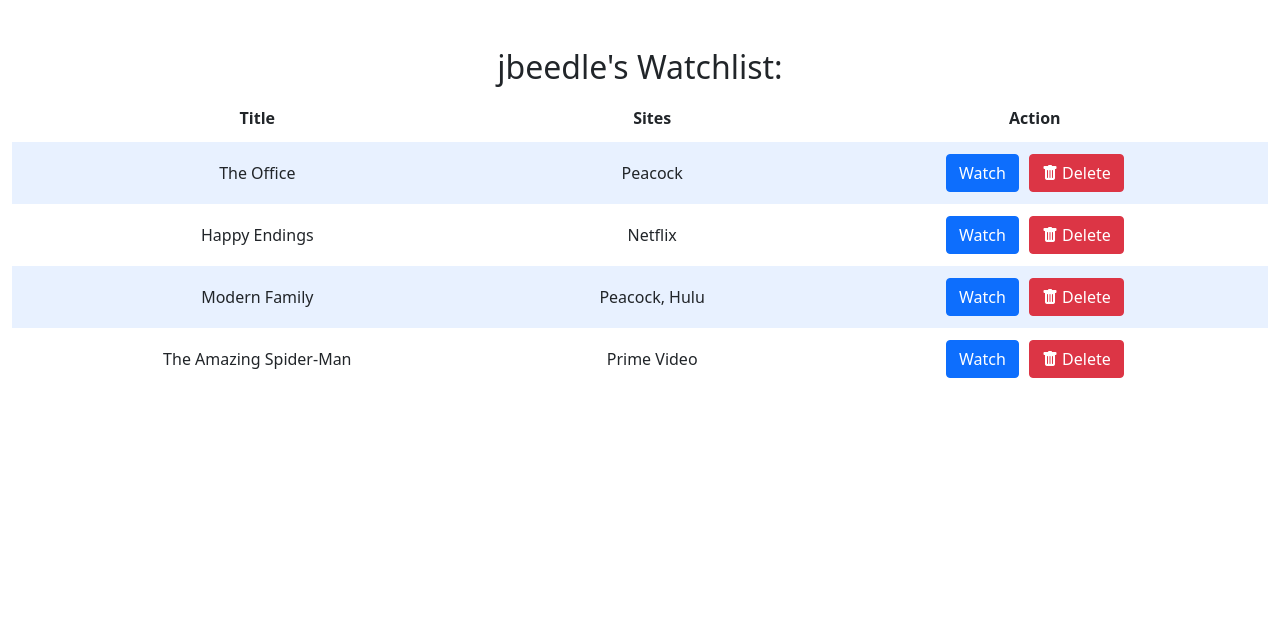
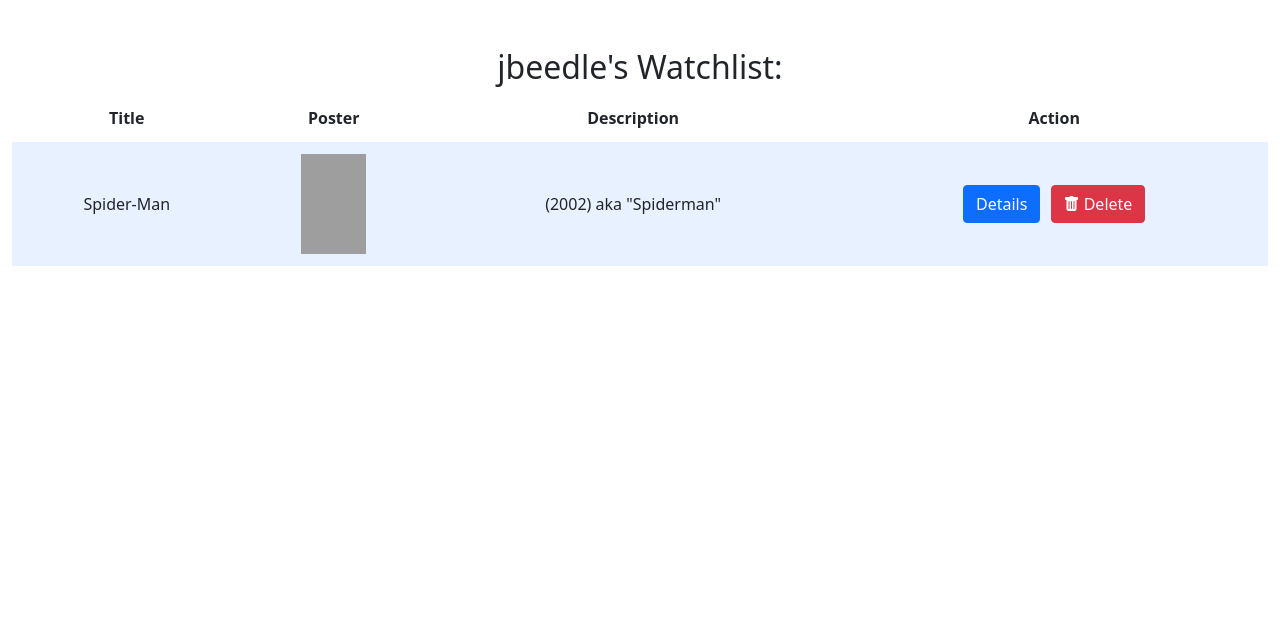
Before and after one commit to jbeedle19/cs50_final_project, a Flask app: page /watchlist in a window 1280 px wide. Shown: the part 76-706 px from the top of the page. Run offline with Flask 2, Linux system fonts and the light colour scheme; a user stored in the database is signed in; some libraries are stand-ins or nearby versions; grey boxes are pictures that could not be loaded.

Commit message:
working on watchlist actions

```diff
--- a/app.py
+++ b/app.py
@@ -42,6 +42,38 @@ def index():
     return render_template("index.html")
 
 
+# Action route for deleting or viewing watchlist items
+@app.route("/action", methods=["POST"])
+def action():
+    """ Show movie/show details or delete watchlist item"""
+
+    # Ensure form was sent correctly
+    if not request.form.get("title")or not request.form.get("description") or not request.form.get("image"):
+        return apology("something went wrong, please try again")
+
+    # Store form values
+    title = request.form.get("title")
+    description = request.form.get("description")
+    image = request.form.get("image")
+
+    # Handle details action
+    if "details" in request.form:
+
+        imdbID = request.form.get("details")
+
+        # Checks if there is a current session to dynamically render "+ Watchlist" button
+        if "user_id" in session:
+            user = session["user_id"]
+        else:
+            user = None
+
+        return render_template("details.html", imdbID=imdbID, title=title, image=image, description=description, user=user)
+
+    # Handle delete action
+    if "delete" in request.form:
+        return "delete"
+
+
 # Add to watchlist Route
 @app.route("/add", methods=["POST"])
 @login_required
@@ -49,13 +81,14 @@ def add():
     """ Add a movie or show to the users watchlist """
 
     # Ensure form was sent correctly
-    if not request.form.get("imdbID") or not request.form.get("title")or not request.form.get("description"):
+    if not request.form.get("imdbID") or not request.form.get("title")or not request.form.get("description") or not request.form.get("image"):
         return apology("something went wrong, please try again")
 
     # Store form values
     imdbID = request.form.get("imdbID")
     title = request.form.get("title")
     description = request.form.get("description")
+    image = request.form.get("image")
 
     # Ensure user does not already have movie/show in watchlist
     exists = db.execute("SELECT imdb_id FROM watchlist WHERE user_id = ? AND imdb_id = ?", session["user_id"], imdbID)
@@ -63,7 +96,7 @@ def add():
         return apology("Movie/show is already in your watchlist")
 
     # Add to users watchlist
-    db.execute("INSERT INTO watchlist (user_id, imdb_id, title, description) VALUES(?, ?, ?, ?)", session["user_id"], imdbID, title, description)
+    db.execute("INSERT INTO watchlist (user_id, imdb_id, title, description, image_link) VALUES(?, ?, ?, ?, ?)", session["user_id"], imdbID, title, description, image)
 
     # Return user to watchlist
     return redirect("/watchlist")
@@ -216,24 +249,7 @@ def dashboard():
     """ Show watchlist """
 
     # Query DB for the users watchlist
-    watchlist = [
-        {
-            "title": "The Office",
-            "sites": "Peacock"
-        },
-        {
-            "title": "Happy Endings",
-            "sites": "Netflix"
-        },
-        {
-            "title": "Modern Family",
-            "sites": "Peacock, Hulu"
-        },
-        {
-            "title": "The Amazing Spider-Man",
-            "sites": "Prime Video"
-        }
-    ]
+    watchlist = db.execute("SELECT imdb_id, title, description, image_link FROM watchlist WHERE user_id = ?", session["user_id"])
 
     # Get username
     username = db.execute("SELECT username FROM users WHERE id = ?", session["user_id"])
--- a/templates/details.html
+++ b/templates/details.html
@@ -10,6 +10,7 @@
             <h2>{{ title }}</h2>
             <input class="hide-input" name="title" value="{{ title }}">
             <img src="{{ image }}" alt="{{ title }} poster" width="300" height="500">
+            <input class="hide-input" name="image" value="{{ image }}">
             <p>{{ description }}</p>
             <input class="hide-input" name="description" value="{{ description }}">
             {% if user %}
--- a/templates/watchlist.html
+++ b/templates/watchlist.html
@@ -12,20 +12,29 @@
                 <thead>
                     <tr>
                         <th>Title</th>
-                        <th>Sites</th>
+                        <th>Poster</th>
+                        <th>Description</th>
                         <th>Action</th>
                     </tr>
                 </thead>
                 <tbody>
                     {% for item in watchlist %}
                         <tr>
-                            <td>{{ item["title"] }}</td>
-                            <td>{{ item["sites"] }}</td>
-                            <td>
-                                <button class="btn btn-primary">Watch</button>
-                                <span class="action-space"></span>
-                                <button class="btn btn-danger"><i class="bi bi-trash-fill"></i> Delete</button>
-                            </td>
+                            <form action="/action" method="post">
+                                <input class="hide-input" name="title" value="{{ item["title"] }}">
+                                <input class="hide-input" name="image" value="{{ item["image_link"] }}">
+                                <input class="hide-input" name="description" value="{{ item["description"] }}">
+                                <td>{{ item["title"] }}</td>
+                                <td>
+                                    <img src="{{ item["image_link"] }}" alt="{{ item["title"] }} poster" width="65" height="100">
+                                </td>
+                                <td>{{ item["description"] }}</td>
+                                <td>
+                                    <button class="btn btn-primary" name="details" type="submit" value="{{ item["imdb_id"] }}">Details</button>
+                                    <span class="action-space"></span>
+                                    <button class="btn btn-danger" name="delete" type="submit" value="{{ item["imdb_id"] }}"><i class="bi bi-trash-fill"></i> Delete</button>
+                                </td>
+                            </form>
                         </tr>
                     {% endfor %}
                 </tbody>
```
Also changed, not shown: final_project.db.
